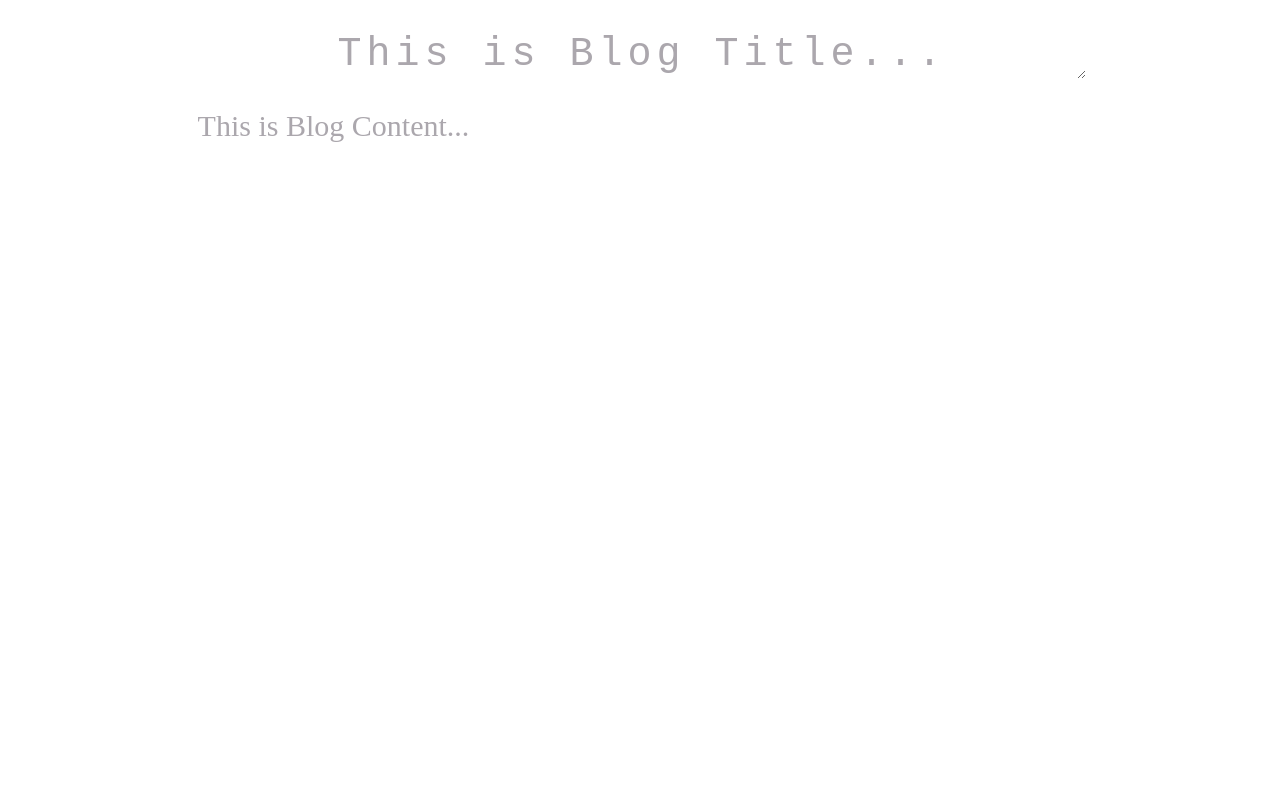
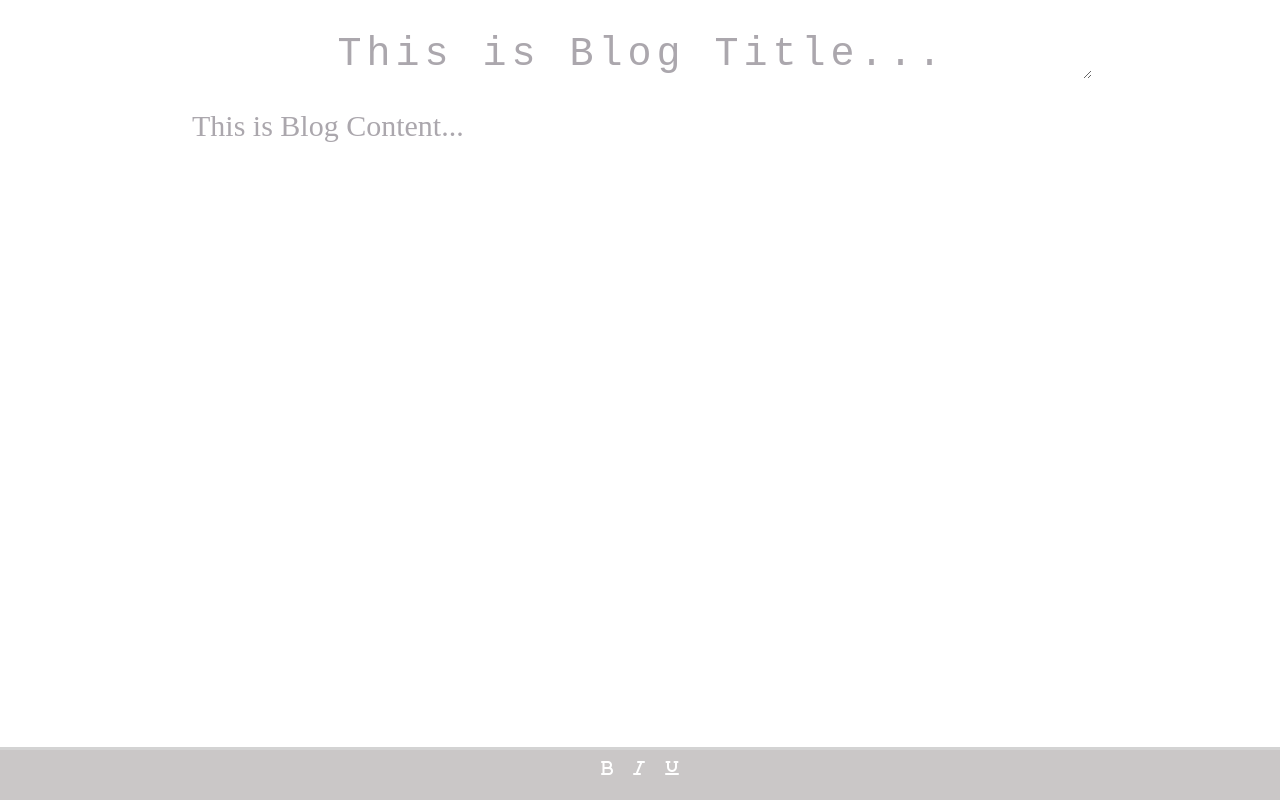
Before and after one commit to love1024/LearningKin, an Angular app: page / in a window 1280 px wide. Built offline with nearby package versions, Linux system fonts and the light colour scheme.

Commit message:
Added bold italic and underline options

```diff
--- a/src/app/creator/creator.component.html
+++ b/src/app/creator/creator.component.html
@@ -9,3 +9,17 @@
       placeholder="This is Blog Content..."></div>
   </div>
 </div>
+<div class="toolbar">
+  <a href="#"
+    (click)="makeBold()"><i class="fa fa-bold"
+    aria-hidden="true"></i></a>
+
+  <a href="#"
+    (click)="makeItalic()"><i class="fa fa-italic"
+    aria-hidden="true"></i></a>
+
+  <a href="#"
+    (click)="makeUnderline()">
+     <i class="fa fa-underline"
+    aria-hidden="true"></i> </a>
+</div>
--- a/src/app/creator/creator.component.scss
+++ b/src/app/creator/creator.component.scss
@@ -36,6 +36,25 @@
   word-wrap: break-word;
 }
 
+.toolbar {
+  width: 100%;
+  height: 50px;
+  position: fixed;
+  background-color: #CAC7C7;
+  bottom: 0;
+  text-align: center;
+  border-top: 3px solid lightgray;
+}
+
+.fa {
+  padding: 10px;
+  color:white;
+
+  &:hover {
+    color:#46B5E5;
+  }
+}
+
 //To color the placeholder
 ::-webkit-input-placeholder {
   color:#ABA7AD;
--- a/src/app/creator/creator.component.ts
+++ b/src/app/creator/creator.component.ts
@@ -23,4 +23,16 @@ export class CreatorComponent implements OnInit {
     }
   }
 
+  makeBold() {
+    document.execCommand('bold', false, null);
+  }
+
+  makeItalic() {
+    document.execCommand('italic', false, null);
+  }
+
+  makeUnderline() {
+    document.execCommand('underline', false, null);
+  }
+
 }
--- a/src/index.html
+++ b/src/index.html
@@ -1,14 +1,21 @@
 <!doctype html>
 <html lang="en">
+
   <head>
     <meta charset="utf-8">
     <title>AngularBlogCreator</title>
     <base href="/">
 
-  <meta name="viewport" content="width=device-width, initial-scale=1">
-  <link rel="icon" type="image/x-icon" href="favicon.ico">
+    <meta name="viewport"
+      content="width=device-width, initial-scale=1">
+    <link rel="icon"
+      type="image/x-icon"
+      href="favicon.ico">
+    <script src="https://use.fontawesome.com/bb9b2c8f91.js"></script>
   </head>
+
   <body>
     <app-root></app-root>
   </body>
+
 </html>
--- a/src/styles.scss
+++ b/src/styles.scss
@@ -1 +1,5 @@
 /* You can add global styles to this file, and also import other style files */
+body {
+  padding: 0;
+  margin: 0;
+}
```
Lines whose indentation alone changed are shown as unchanged.
